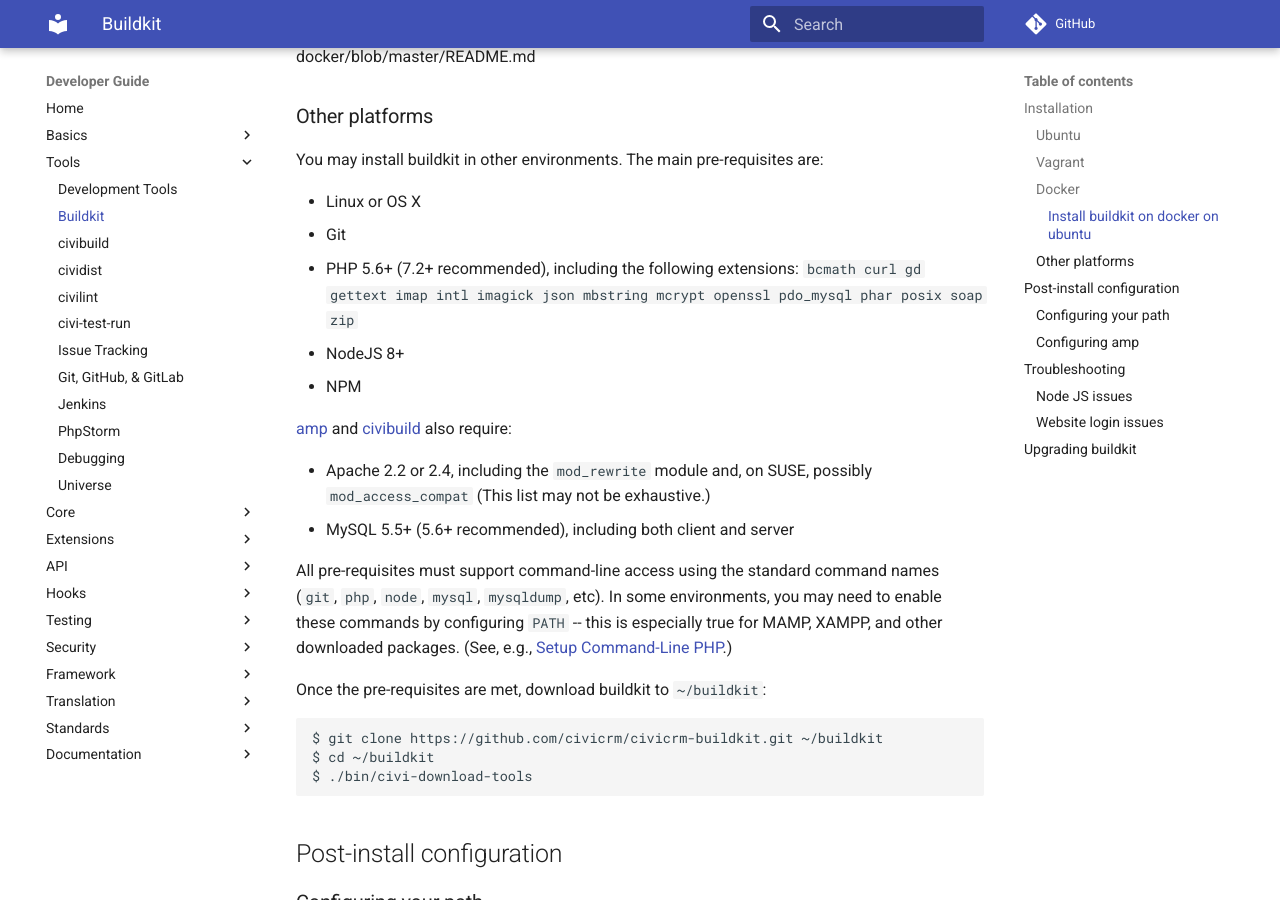
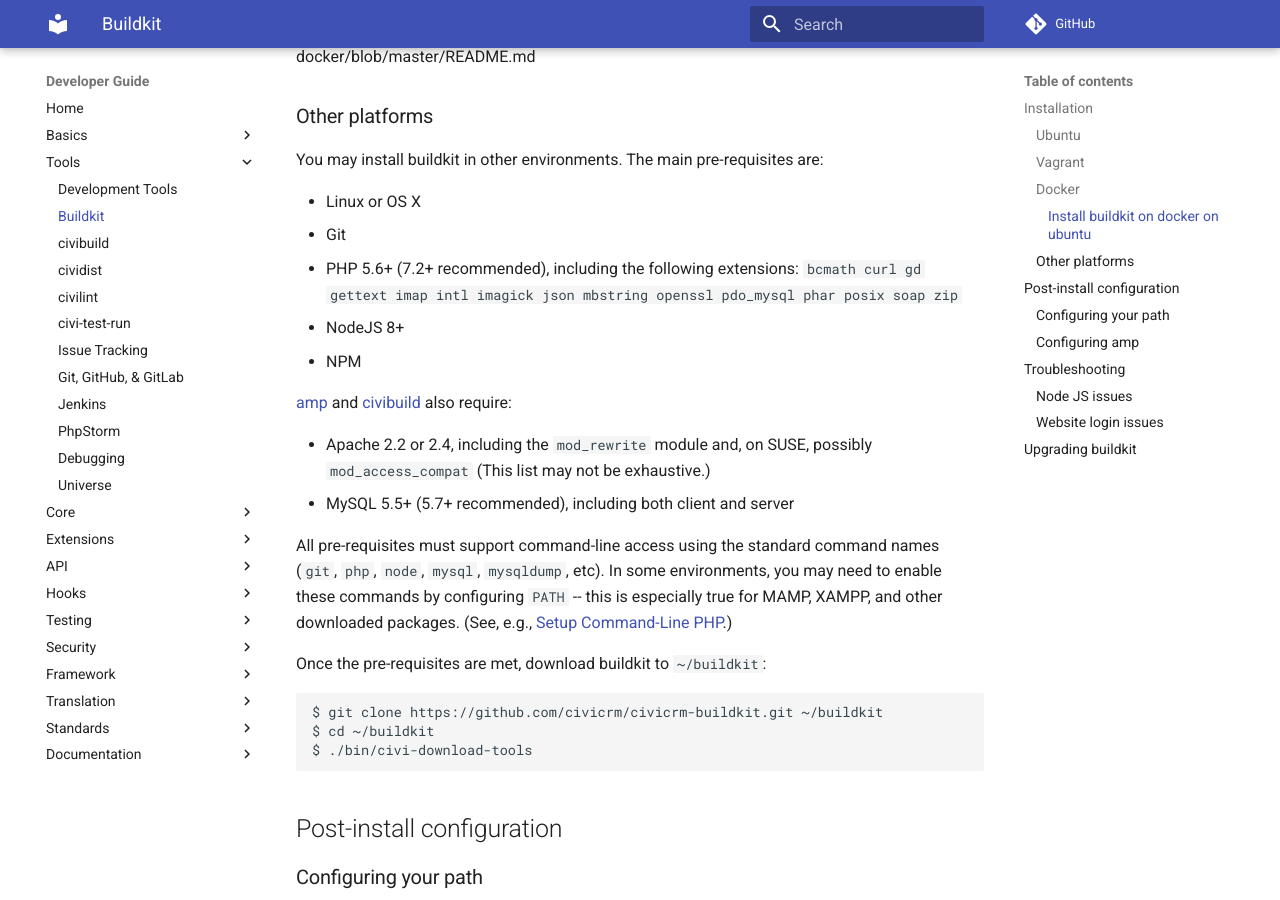
Before and after one commit to civicrm/civicrm-dev-docs, an MkDocs documentation site: the page built from docs/tools/buildkit.md, in a window 1280 px wide and 900 px high, scrolled down 1858 px. Built offline with MkDocs 1.6.1 and Material for MkDocs 9.7.7, drawn with Linux system fonts in a browser that asks for light colours; comment, search, counter and statistics services are not loaded; old or Windows-style settings are respelled for this version of MkDocs.

Commit message:
Minor tweaks on recommendations
Actually I think we should put the 'other platforms' first & the more specific options at the end though

```diff
--- a/docs/tools/buildkit.md
+++ b/docs/tools/buildkit.md
@@ -75,14 +75,14 @@
 
 * Linux or OS X
 * Git
-* PHP 5.6+ (7.2+ recommended), including the following extensions: `bcmath curl gd gettext imap intl imagick json mbstring mcrypt openssl pdo_mysql phar posix soap zip`
+* PHP 5.6+ (7.2+ recommended), including the following extensions: `bcmath curl gd gettext imap intl imagick json mbstring openssl pdo_mysql phar posix soap zip`
 * NodeJS 8+
 * NPM
 
 [amp](https://github.com/totten/amp) and [civibuild](/tools/civibuild.md) also require:
 
 * Apache 2.2 or 2.4, including the `mod_rewrite` module and, on SUSE, possibly `mod_access_compat` (This list may not be exhaustive.)
-* MySQL 5.5+ (5.6+ recommended), including both client and server
+* MySQL 5.5+ (5.7+ recommended), including both client and server
 
 All pre-requisites must support command-line access using the standard command names (`git`, `php`, `node`, `mysql`, `mysqldump`, etc). In some environments, you may need to enable these commands by configuring `PATH` -- this is especially true for MAMP, XAMPP, and other downloaded packages. (See, e.g., [Setup Command-Line PHP](/standards/php.md).)
 
```
